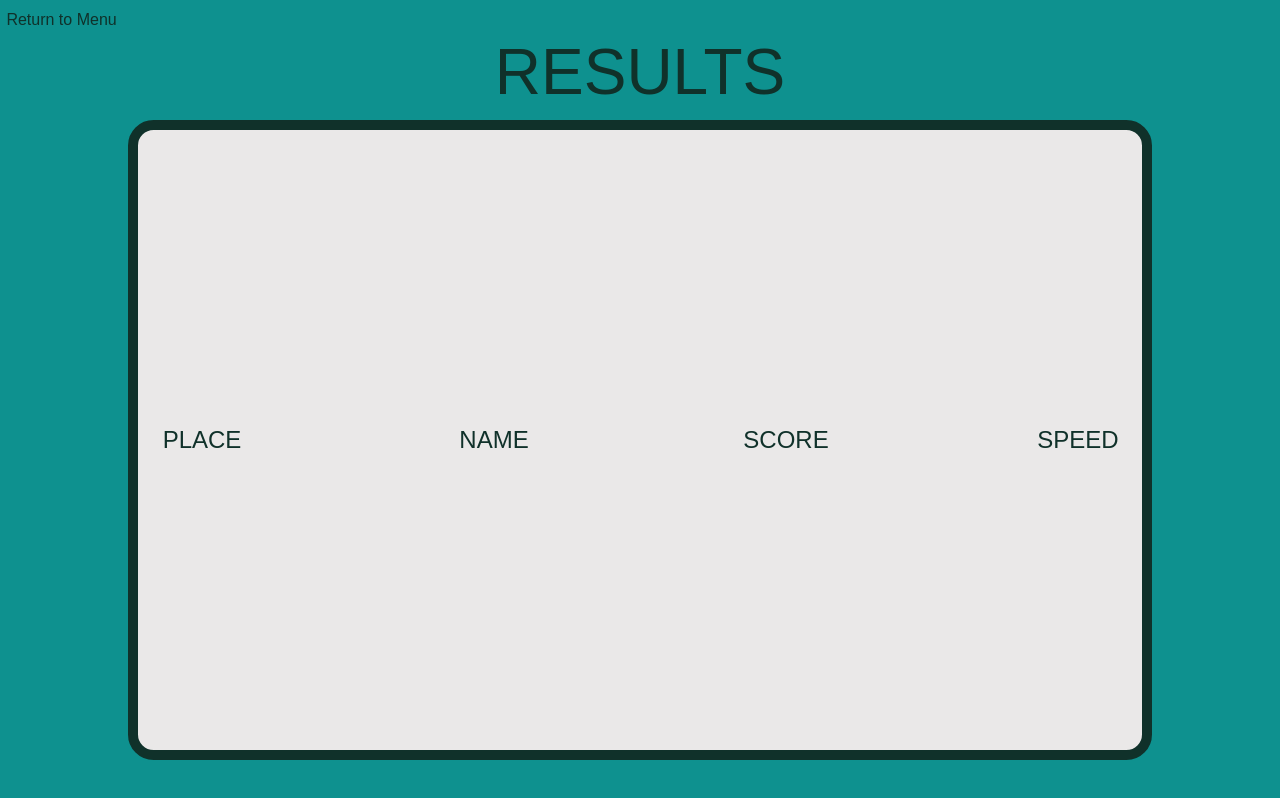
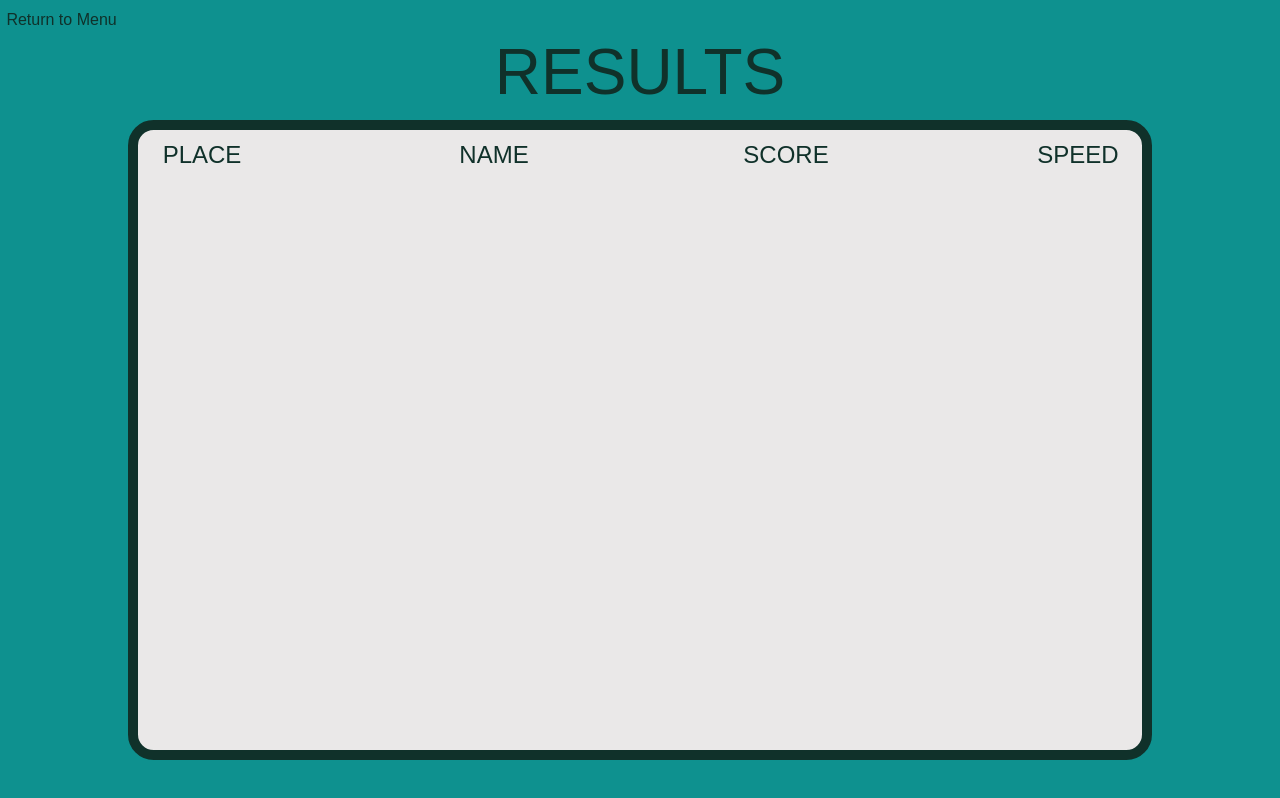
Before and after one commit to FernandoAlmeida2/tetris, a React (Create React App) app: page /ranking in a window 1280 px wide. Built offline with nearby package versions, Linux system fonts and the light colour scheme; a web font is replaced by a local one.

Commit message:
fix: adjusting ranking style

```diff
--- a/src/pages/Ranking/Ranking.styles.ts
+++ b/src/pages/Ranking/Ranking.styles.ts
@@ -27,14 +27,16 @@ export const RankingDiv = styled.div`
   background-color: #eae8e8;
   display: flex;
   flex-direction: column;
-  justify-content: space-around;
   min-height: 80vh;
   width: 80vw;
   border: 0.8vw solid #10312a;
   border-radius: 2vw;
+  gap: 1.5vw;
   padding: 1vw 0 1vw 0;
   @media (max-width: 700px) {
-    min-height: 40vh;
+    padding: 4vw 0 4vw 0;
+    min-height: 30vh;
+    gap: 4vw;
     border: 1.2vw solid #10312a;
     border-radius: 4vw;
   }
```
